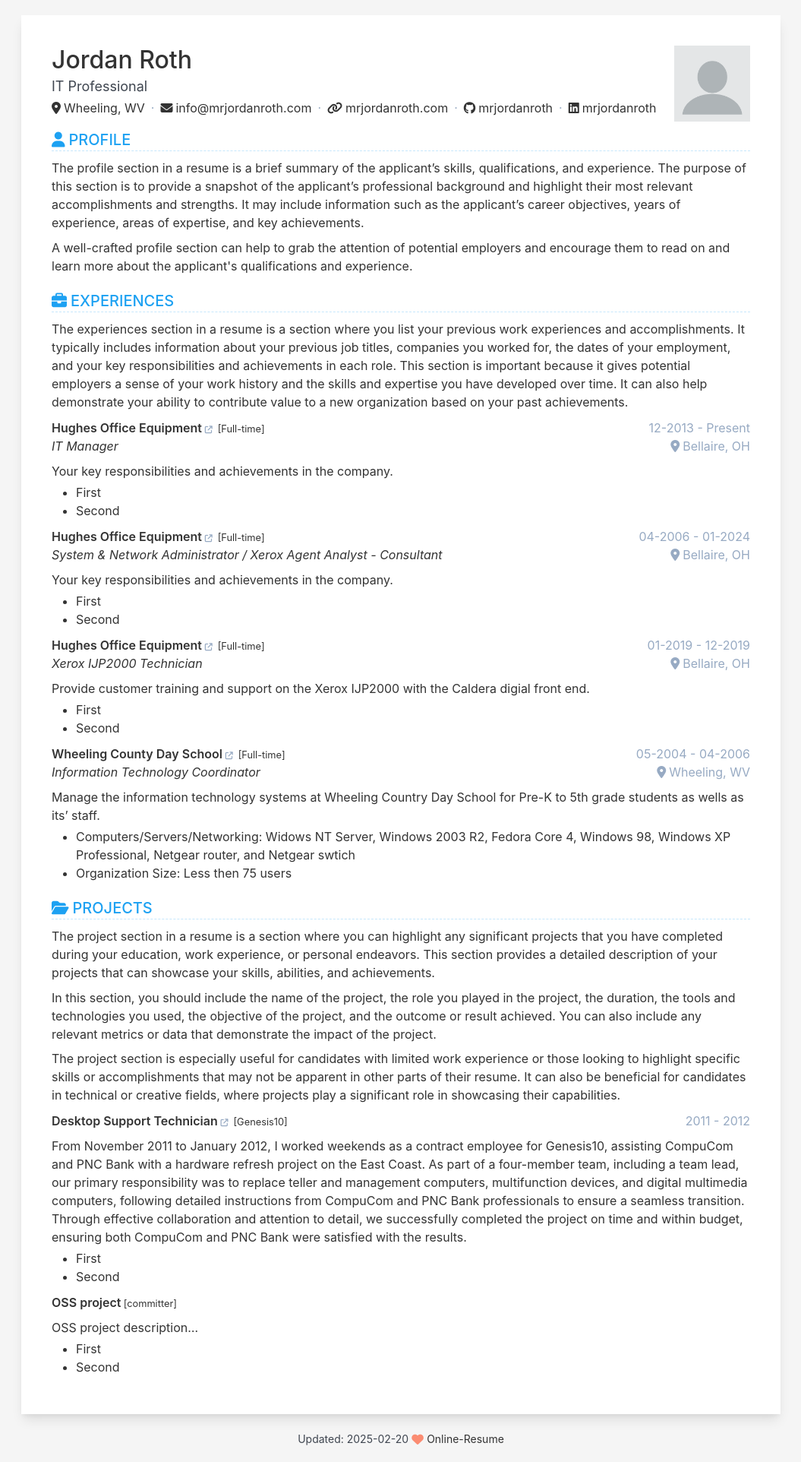
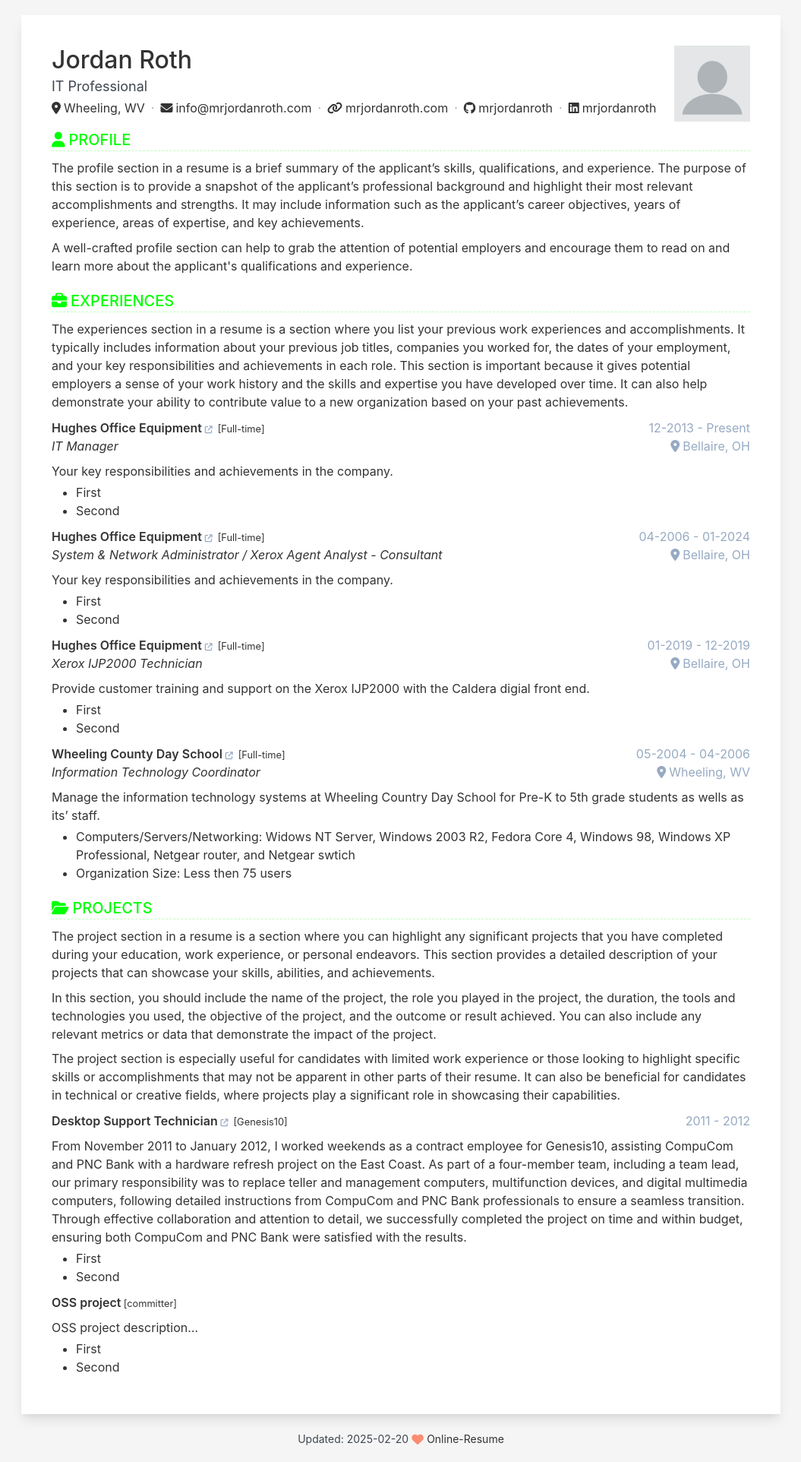
Before and after one commit to MrJordanRoth/resume, a Jekyll site: the page built from index.html, in a window 1280 px wide. Shown: the whole page at 76% size, without its empty margins (112-1167 px from the left). Built offline with Jekyll 4.4.1, drawn with Linux system fonts in a browser that asks for light colours.

Commit message:
Updated analytics

```diff
--- a/_config.yml
+++ b/_config.yml
@@ -16,7 +16,7 @@ open_graph:
 
 # Style
 date_format: "%Y-%m-%d"     # date format
-theme_color: "#1DA1F2"      # your favorite theme color
+theme_color: "#00ff00"      # your favorite theme color
 contact_delimiter: "·"      # contact delimiter, '·', '/' or '|'
 section_icon: true          # section title icon, true or false
 section_title: uppercase    # section title style, 'uppercase', 'lowercase', 'capitalize' or 'none'
@@ -29,7 +29,7 @@ site_footer: true           # show site footer, 'true' or 'false'
 
 # Analytics
 analytics:
-  google:                   # google
+  google: G-WWS2ZQYKXF      # google
   cloudflare:               # cloudflare
 #  umami:                    # umami (Replace it with your own)
 # Commented out because I don't have a umami account
```
